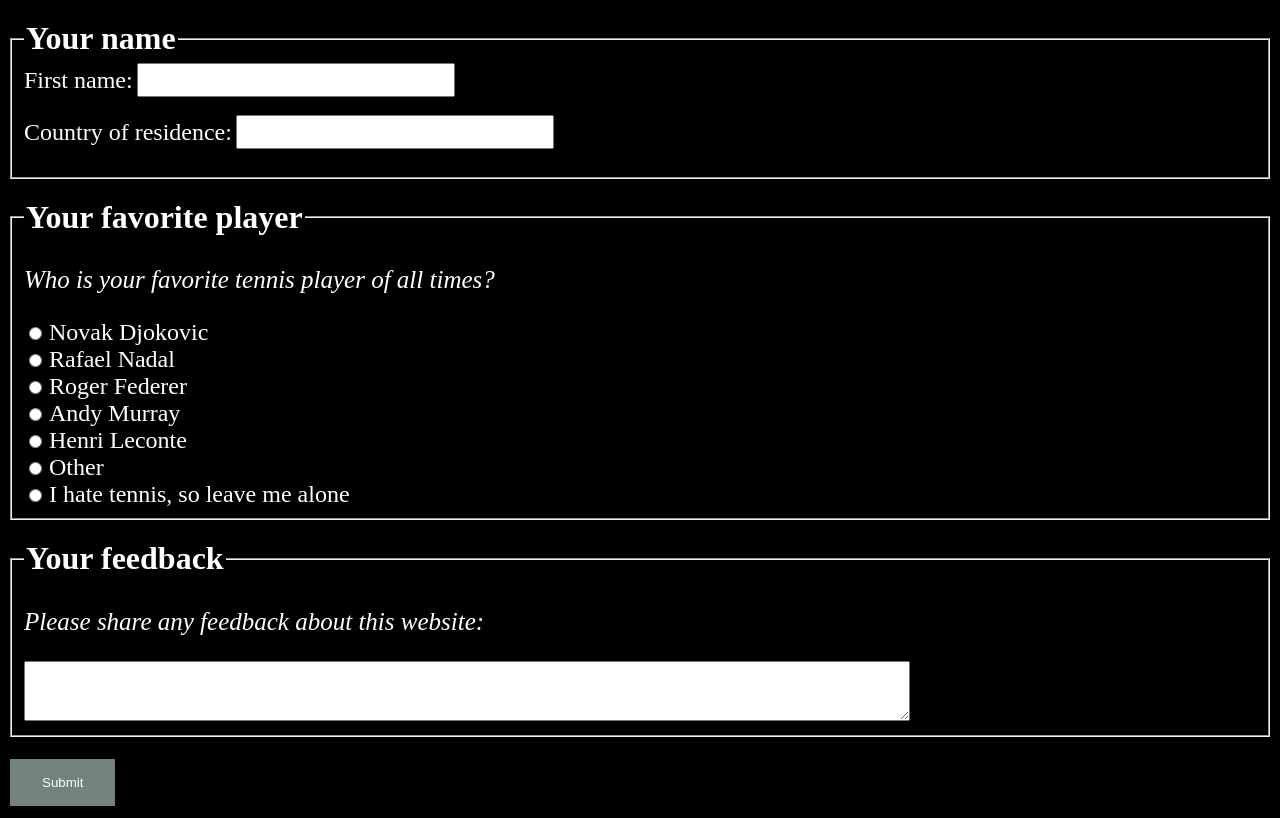
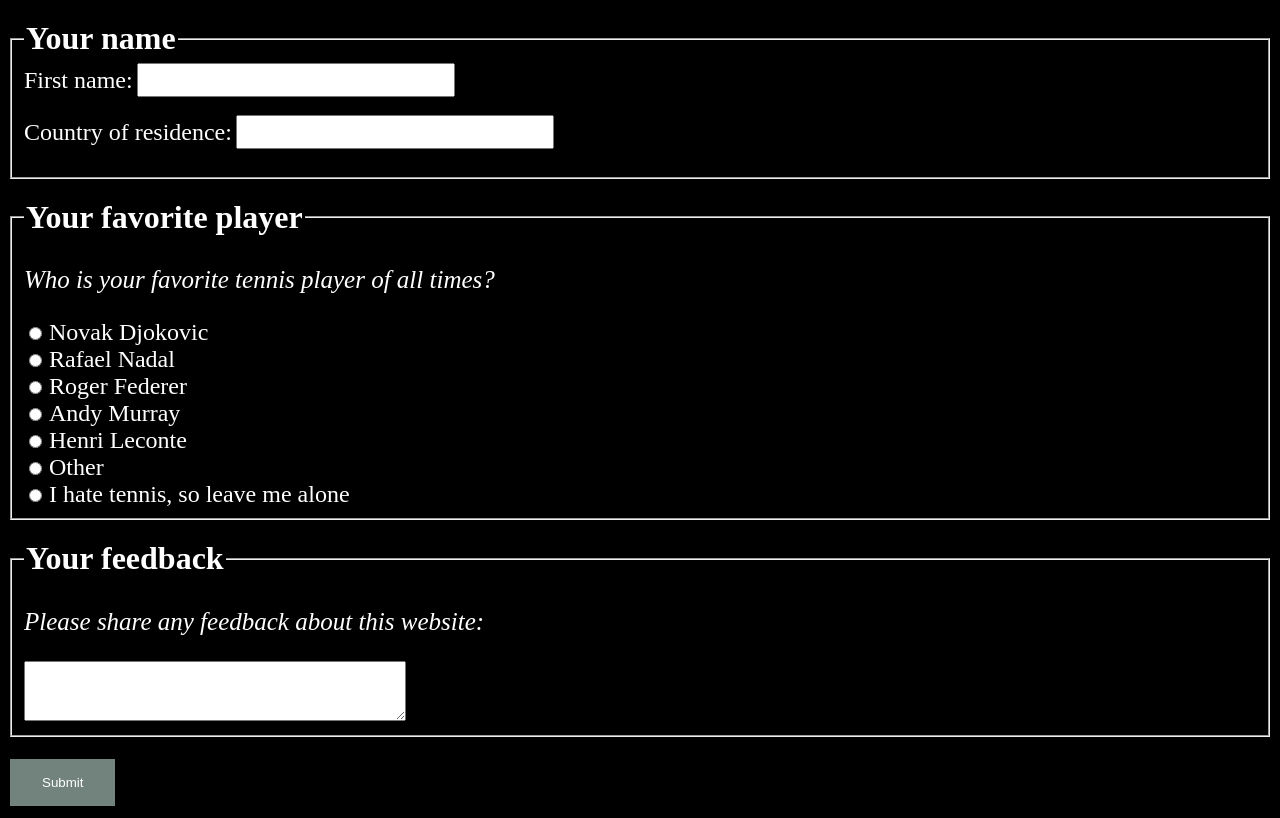
Before and after one commit to edmondprin/tennis_heroes, a plain HTML site: page your_player.html in a window 1280 px wide. Drawn offline with Linux system fonts and the light colour scheme; a web font is replaced by a local one.

Commit message:
Update your_player.html
reduce cols on textarea from 60 to 25

```diff
--- a/your_player.html
+++ b/your_player.html
@@ -81,7 +81,7 @@ textarea {
     <fieldset>
       <legend>Your feedback</legend>
       <p>Please share any feedback about this website:</p>
-      <textarea name="feedback" row="5" cols="60" maxlength="600" wrap="hard"></textarea>
+      <textarea name="feedback" row="5" cols="25" maxlength="600" wrap="hard"></textarea>
     </fieldset>
     <br>
     <input type="submit" value="Submit">
```
